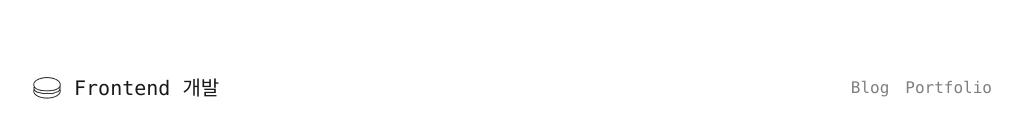
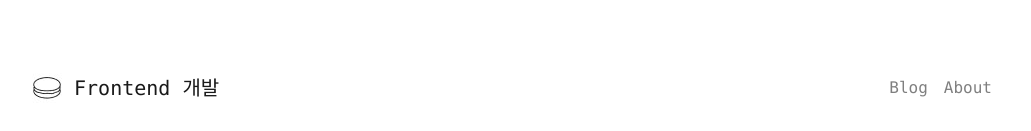
Before and after one commit to dc2348/vue-cli-github, a Vue app: page / in a window 1280 px wide. Shown: the top 131 px of the page, without its empty margins (124-1155 px from the left). Built offline with nearby package versions, Linux system fonts and the light colour scheme; a web font is replaced by a local one.

Commit message:
FEAT:Add AboutView and Remove PortfolioView

```diff
--- /dev/null
+++ b/src/about/about.md
@@ -0,0 +1,64 @@
+# Profiles
+* Name : 신혜수(Shin, Hyesoo)
+* E-mail : dc2348@naver.com
+
+<br>
+
+# Experience
+### NS홈쇼핑 개발(2016.02-)
+* Front-End 개발(2016.02-)
+* API 개발(2018.01-2019.10)
+* Engine Page 개발(2018.04-2019.05)
+* 고객/주문/결제 파트 담당(2019.06-2019.10)
+
+### LG전자 인턴(2014.07-2015.01)
+* SVN 백업 시스템 구축
+* QMS Dashboard 구축
+* gerrit을 이용한 git 운영
+
+### 학부 프로젝트(2013.02-2014.06, 2015.06)
+* 제 11회 임베디드 소프트웨어 경진대회 본선 진출 : 스마트폰을 연동한 스마트 TV게임
+* 2014 컴퓨터종합학술대회 논문 발표 : SCS
+* 한이음 프로보노 IT 멘토링 : 유실물 관리 앱
+* 정보통신종합설계 프로젝트 : 스마트 헬스장
+* 마이크로프로세서 프로젝트 : 테트리스 게임
+* 졸업논문 : 기어2와 액세서리 연동 프레임워크
+
+<br>
+
+# Technical Skills
+* Strong : Javascript, Java, HTML5, jQuery
+* Knowledgeable : CSS, Oracle, MySQL, Android, iOS, Apache Cordova, JSP, Struts, Python, C
+* etc : Jira, SVN, Git
+
+<br>
+
+# 주요 개발 실적
+
+## NS홈쇼핑(2016.02-)
+### 모바일 쇼핑 개발
+* 서비스 품질 개선
+    * 링크미리보기 기능 추가
+    * 웹접근성 개선
+    * 플랫폼 서비스 모니터링 로그 수집
+    * 정적분석을 통한 소스 품질 향상
+* 로딩 속도 개선
+    * Lazy Loading 기능 추가
+* 신규 기능 추가
+    * 핀치투줌 기능 추가
+    * 로딩애니메이션 신규 개발
+    * 딥링크 게이트 개발(+Server-Side, Android, iOS 개발)
+    * 광고성 정보수신 동의 수집 로직 추가(+Android, iOS 개발)
+    * 카카오로그인 기능 추가(+API 개발)
+    * 신규 푸시 알림 서비스 도입 및 적용(+API, Android, iOS)
+* 신규 페이지 개발
+    * 모바일 홈 개편
+    * 해피딜 매장 신규 개발
+    * HOLIDAY 매장 신규 개발
+    * N푸드 스탬프 이벤트 신규 개발
+    * 마이페이지 및 주문내역 페이지 신규 개발(+API 개발)
+
+
+### Engine Page 개발
+* 위메프 원더쇼핑 리뷰 EP 신규 개발
+* 네이버 판매지수 EP 신규 개발
--- a/src/components/CommonHeader.vue
+++ b/src/components/CommonHeader.vue
@@ -8,15 +8,15 @@
         <b-navbar-nav class="ml-auto">
           <!-- bootstrap-vue original -->
           <!-- <b-nav-item href="#" disabled>Blog</b-nav-item>
-          <b-nav-item href="#" disabled>Portfolio</b-nav-item> -->
+          <b-nav-item href="#" disabled>About</b-nav-item> -->
 
           <!-- vue-router original -->
           <!-- <router-link to="/">Blog</router-link>
-          <router-link to="/portfolio">Portfolio</router-link> -->
+          <router-link to="/about">About</router-link> -->
 
           <!-- bootstrap-vue Router link support -->
           <b-nav-item to="/">Blog</b-nav-item>
-          <b-nav-item to="/portfolio">Portfolio</b-nav-item>
+          <b-nav-item to="/about">About</b-nav-item>
         </b-navbar-nav>
       </b-navbar>
     </header>
--- a/src/routes/index.js
+++ b/src/routes/index.js
@@ -1,7 +1,7 @@
 import Vue from "vue";
 import VueRouter from "vue-router";
 import BlogView from "../views/BlogView.vue"
-import PortfolioView from "../views/PortfolioView.vue"
+import AboutView from "../views/AboutView.vue"
 import BlogDetailView from "../views/BlogDetailView.vue"
 import PostsView from "../views/PostsView.vue"
 
@@ -16,8 +16,8 @@ export const router = new VueRouter({
             component: BlogView
         },
         {
-            path: '/portfolio',
-            component: PortfolioView
+            path: '/about',
+            component: AboutView
         },
         {
             path: '/blogDetail/:category/:id',
--- /dev/null
+++ b/src/views/AboutView.vue
@@ -0,0 +1,25 @@
+<template>
+  <div>
+    <b-card>
+      <component :is="about" class="markdown-body"></component>
+    </b-card>
+  </div>
+</template>
+
+<script>
+import 'highlight.js/styles/github.css'
+import 'github-markdown-css'
+import about from '@/about/about.md'
+
+export default {
+  data () {
+    return {
+        about
+    }
+  }
+};
+</script>
+
+<style>
+
+</style>
--- a/src/views/PortfolioView.vue
+++ /dev/null
@@ -1,13 +0,0 @@
-<template>
-  <div>PortfolioView 개발중입니다</div>
-</template>
-
-<script>
-export default {
-
-}
-</script>
-
-<style>
-
-</style>
```
